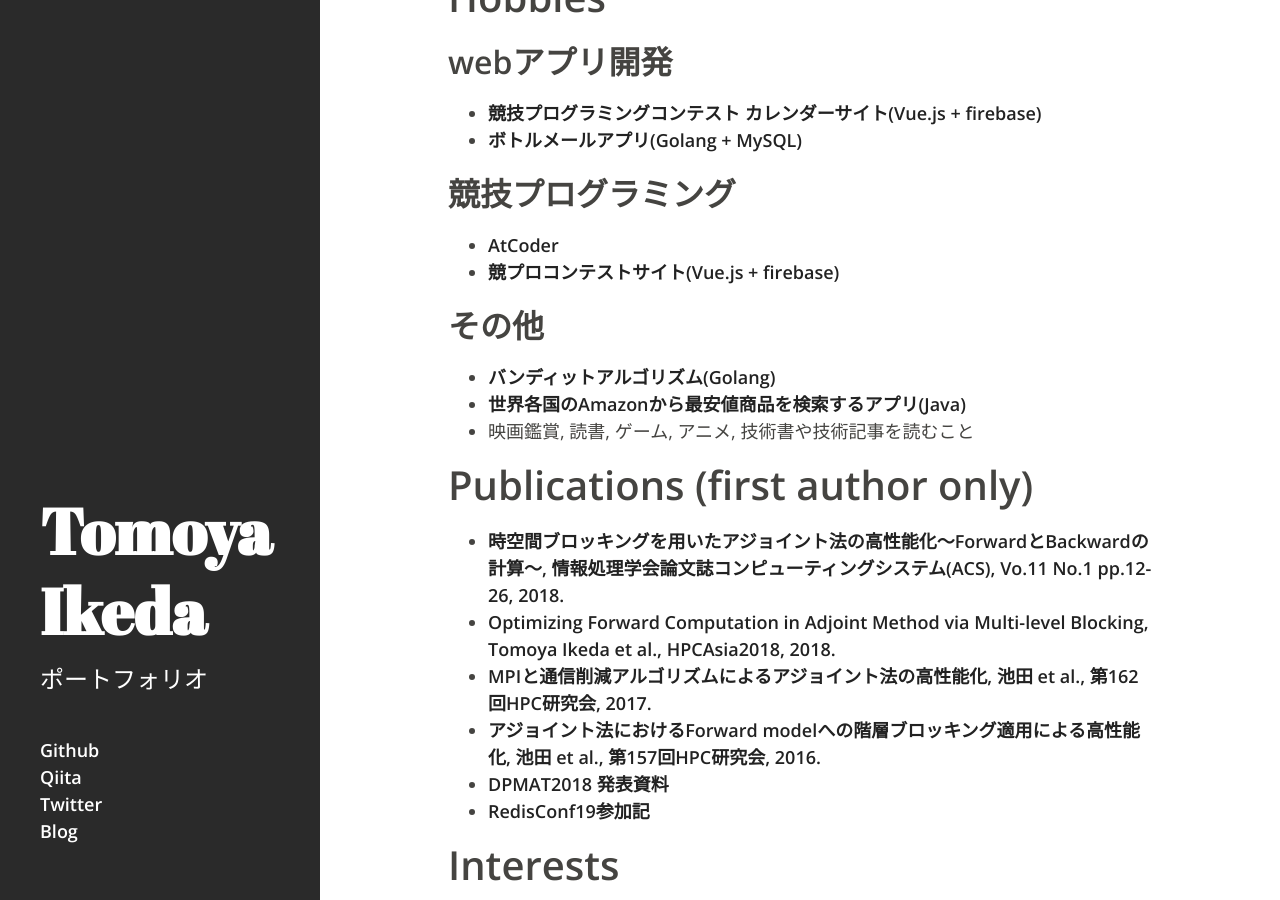
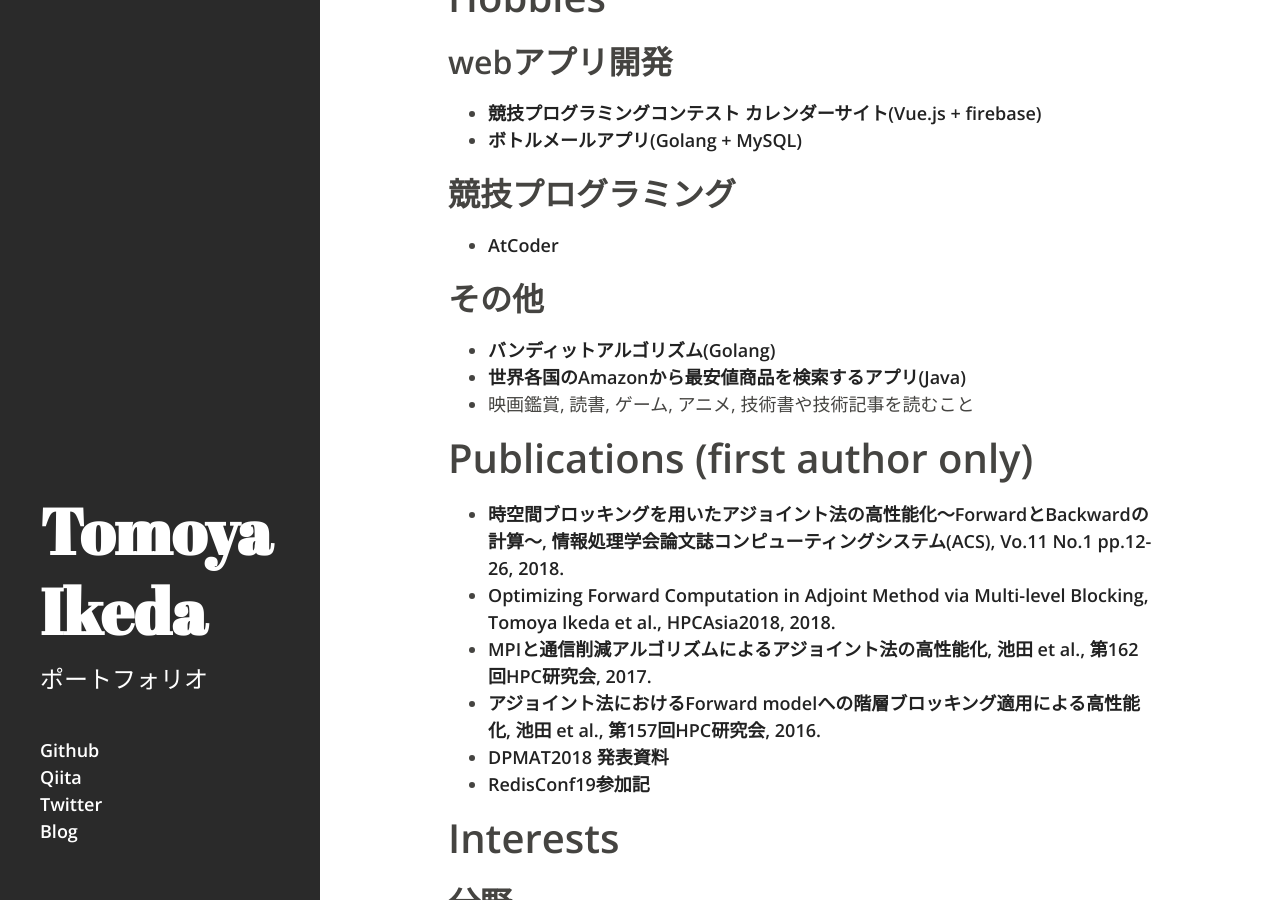
Before and after one commit to motacapla/motacapla.github.io, a Jekyll site: the page built from index.md, in a window 1280 px wide and 900 px high, scrolled down 1489 px. Built offline with Jekyll 4.4.1, drawn with Linux system fonts in a browser that asks for light colours; the list of posts is cut into pages by our own code.

Commit message:
fixed typo

```diff
--- a/index.md
+++ b/index.md
@@ -46,7 +46,6 @@ NTT研究所
 
 ## 競技プログラミング
 - [AtCoder](https://atcoder.jp/users/motacapla?lang=ja)
-- [競プロコンテストサイト(Vue.js + firebase)](https://bit.ly/2I58ioQ)
 
 ## その他
 - [バンディットアルゴリズム(Golang)](https://github.com/motacapla/Multi-armed-Bandit-Algorithms)
```
